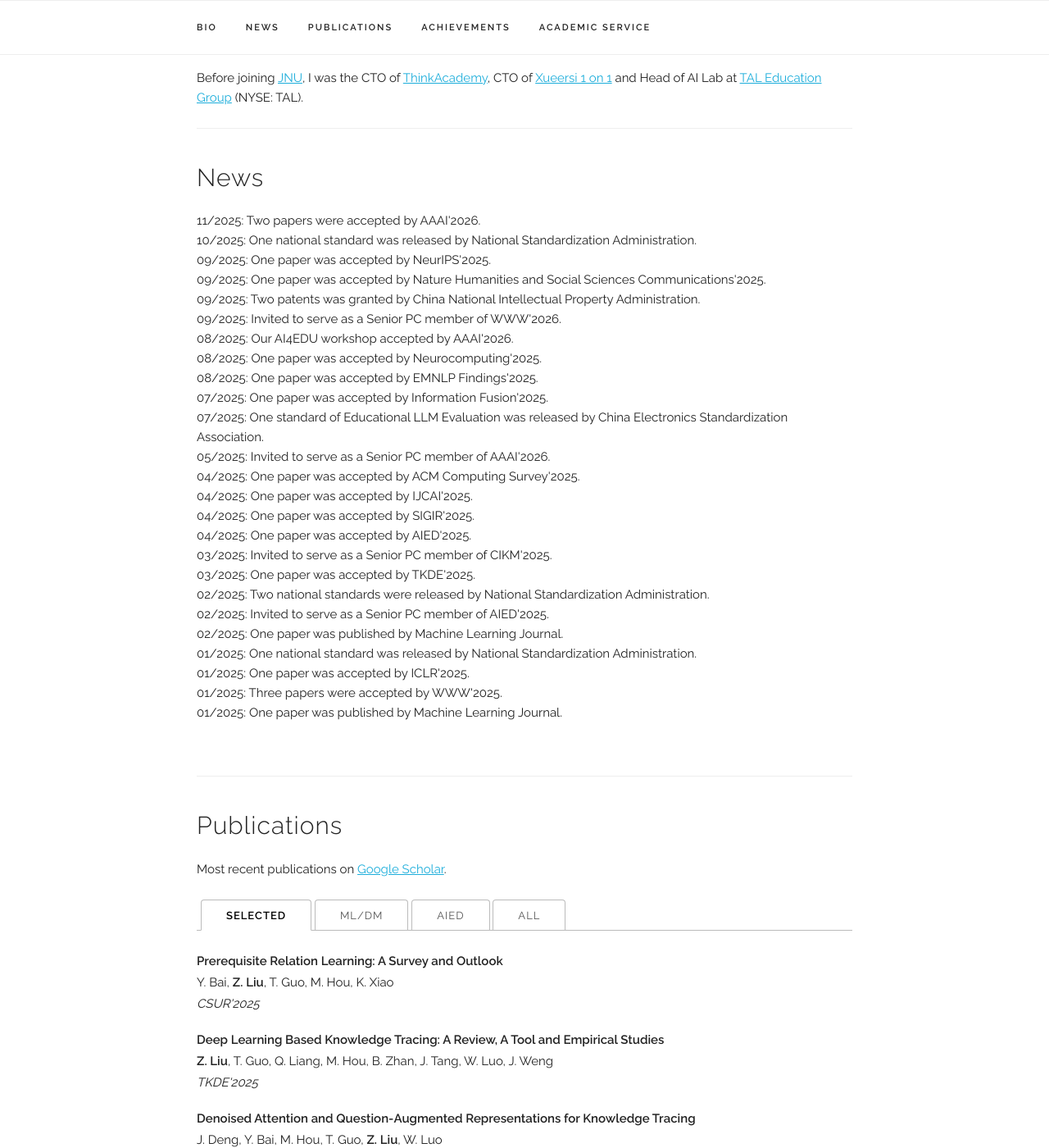
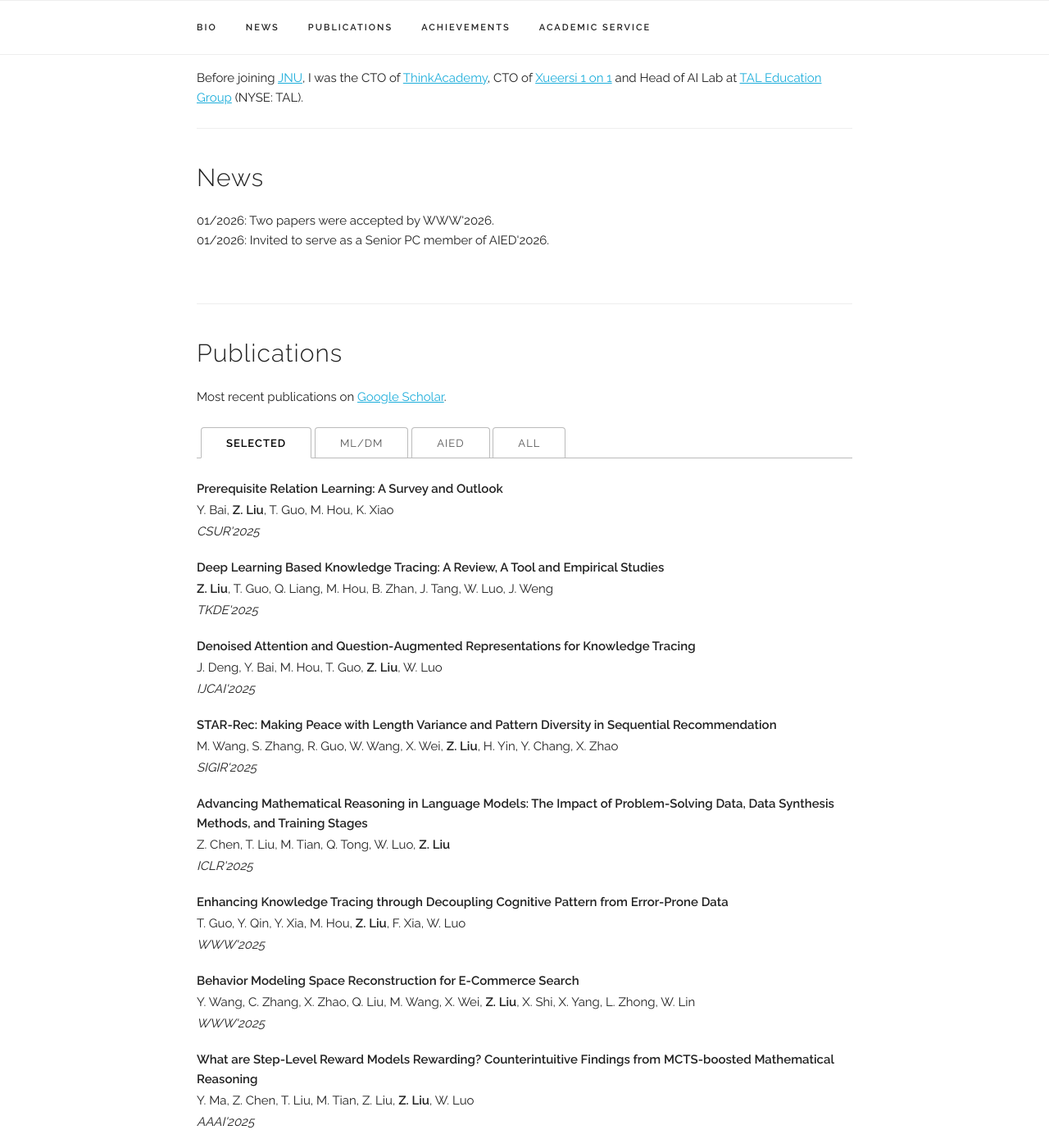
Before and after one commit to zitaoliu/zitaoliu.github.io, a Jekyll site: the page built from index.html, in a window 1280 px wide and 1400 px high, scrolled down 552 px. Shown: the whole window at 82% size. Built offline with Jekyll 4.4.1, drawn with Linux system fonts in a browser that asks for light colours; some web fonts are replaced; some of the changed lines change nothing that is shown.

Commit message:
add news 2026

```diff
--- a/_data/news.yaml
+++ b/_data/news.yaml
@@ -1,79 +1,85 @@
 news:
 
-  - title: "Two papers were accepted by AAAI'2026."
-    date: "11/2025"
+  - title: "Two papers were accepted by WWW'2026."
+    date: "01/2026"
 
-  - title: "One national standard was released by National Standardization Administration."
-    date: "10/2025"
+  - title: "Invited to serve as a Senior PC member of AIED'2026."
+    date: "01/2026"
 
-  - title: "One paper was accepted by NeurIPS'2025."
-    date: "09/2025"
+  # - title: "Two papers were accepted by AAAI'2026."
+  #   date: "11/2025"
 
-  - title: "One paper was accepted by Nature Humanities and Social Sciences Communications'2025."
-    date: "09/2025"
+  # - title: "One national standard was released by National Standardization Administration."
+  #   date: "10/2025"
 
-  - title: "Two patents was granted by China National Intellectual Property Administration."
-    date: "09/2025"
+  # - title: "One paper was accepted by NeurIPS'2025."
+  #   date: "09/2025"
 
-  - title: "Invited to serve as a Senior PC member of WWW'2026."
-    date: "09/2025"
+  # - title: "One paper was accepted by Nature Humanities and Social Sciences Communications'2025."
+  #   date: "09/2025"
 
-  - title: "Our AI4EDU workshop accepted by AAAI'2026."
-    date: "08/2025"
+  # - title: "Two patents was granted by China National Intellectual Property Administration."
+  #   date: "09/2025"
 
-  - title: "One paper was accepted by Neurocomputing'2025."
-    date: "08/2025"
+  # - title: "Invited to serve as a Senior PC member of WWW'2026."
+  #   date: "09/2025"
 
-  - title: "One paper was accepted by EMNLP Findings'2025."
-    date: "08/2025"
+  # - title: "Our AI4EDU workshop accepted by AAAI'2026."
+  #   date: "08/2025"
 
-  - title: "One paper was accepted by Information Fusion'2025."
-    date: "07/2025"
+  # - title: "One paper was accepted by Neurocomputing'2025."
+  #   date: "08/2025"
 
-  - title: "One standard of Educational LLM Evaluation was released by China Electronics Standardization Association."
-    date: "07/2025"
+  # - title: "One paper was accepted by EMNLP Findings'2025."
+  #   date: "08/2025"
 
-  - title: "Invited to serve as a Senior PC member of AAAI'2026."
-    date: "05/2025"
+  # - title: "One paper was accepted by Information Fusion'2025."
+  #   date: "07/2025"
 
-  - title: "One paper was accepted by ACM Computing Survey'2025."
-    date: "04/2025"
+  # - title: "One standard of Educational LLM Evaluation was released by China Electronics Standardization Association."
+  #   date: "07/2025"
 
-  - title: "One paper was accepted by IJCAI'2025."
-    date: "04/2025"
+  # - title: "Invited to serve as a Senior PC member of AAAI'2026."
+  #   date: "05/2025"
 
-  - title: "One paper was accepted by SIGIR'2025."
-    date: "04/2025"
+  # - title: "One paper was accepted by ACM Computing Survey'2025."
+  #   date: "04/2025"
 
-  - title: "One paper was accepted by AIED'2025."
-    date: "04/2025"
+  # - title: "One paper was accepted by IJCAI'2025."
+  #   date: "04/2025"
 
-  - title: "Invited to serve as a Senior PC member of CIKM'2025."
-    date: "03/2025"
+  # - title: "One paper was accepted by SIGIR'2025."
+  #   date: "04/2025"
 
-  - title: "One paper was accepted by TKDE'2025."
-    date: "03/2025"
+  # - title: "One paper was accepted by AIED'2025."
+  #   date: "04/2025"
 
-  - title: "Two national standards were released by National Standardization Administration."
-    date: "02/2025"
+  # - title: "Invited to serve as a Senior PC member of CIKM'2025."
+  #   date: "03/2025"
 
-  - title: "Invited to serve as a Senior PC member of AIED'2025."
-    date: "02/2025"
+  # - title: "One paper was accepted by TKDE'2025."
+  #   date: "03/2025"
 
-  - title: "One paper was published by Machine Learning Journal."
-    date: "02/2025"
+  # - title: "Two national standards were released by National Standardization Administration."
+  #   date: "02/2025"
 
-  - title: "One national standard was released by National Standardization Administration."
-    date: "01/2025"
+  # - title: "Invited to serve as a Senior PC member of AIED'2025."
+  #   date: "02/2025"
 
-  - title: "One paper was accepted by ICLR'2025."
-    date: "01/2025"
+  # - title: "One paper was published by Machine Learning Journal."
+  #   date: "02/2025"
 
-  - title: "Three papers were accepted by WWW'2025."
-    date: "01/2025"
+  # - title: "One national standard was released by National Standardization Administration."
+  #   date: "01/2025"
 
-  - title: "One paper was published by Machine Learning Journal."
-    date: "01/2025"
+  # - title: "One paper was accepted by ICLR'2025."
+  #   date: "01/2025"
+
+  # - title: "Three papers were accepted by WWW'2025."
+  #   date: "01/2025"
+
+  # - title: "One paper was published by Machine Learning Journal."
+  #   date: "01/2025"
 
   # - title: "One standard of Ethical AI was released by China Technology Market Association."
   #   date: "12/2024"
```
